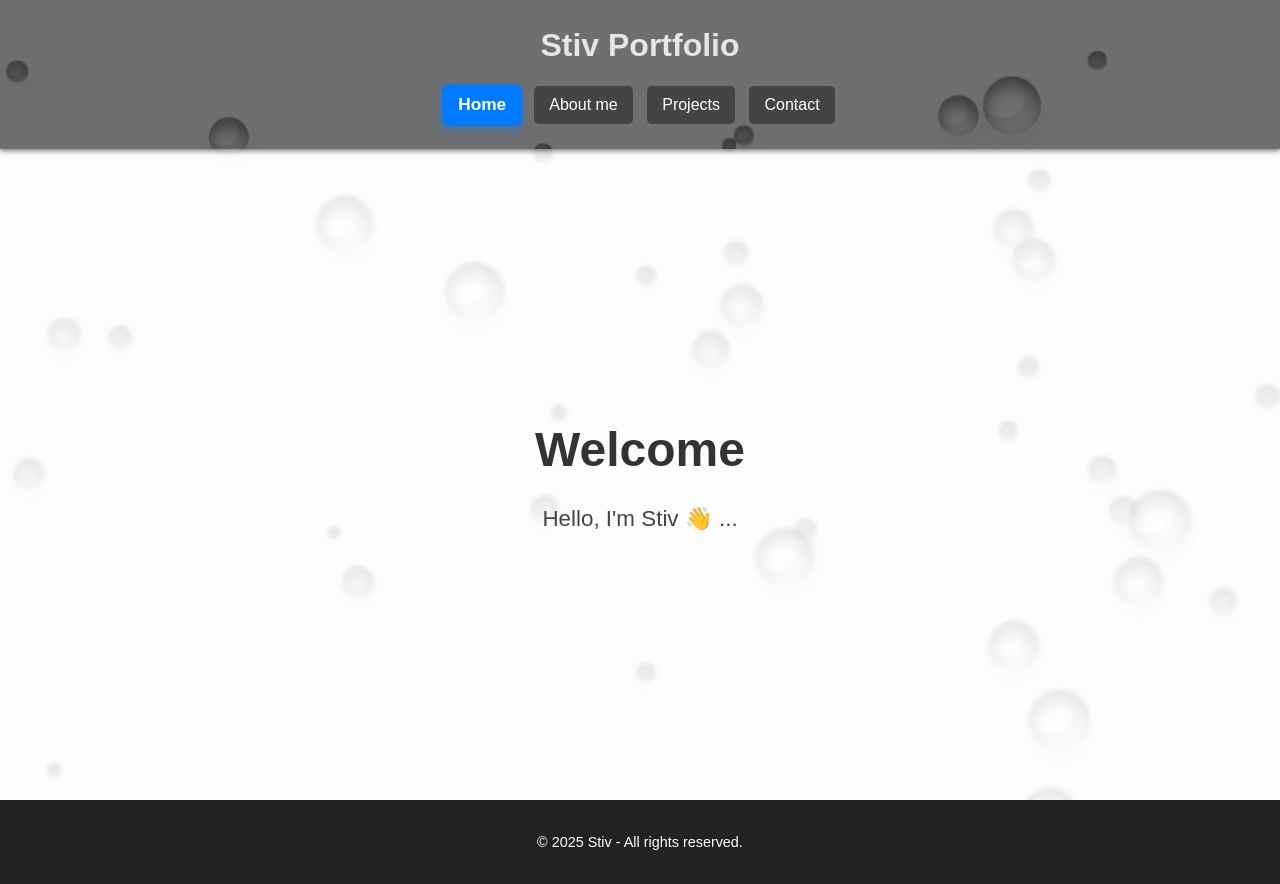
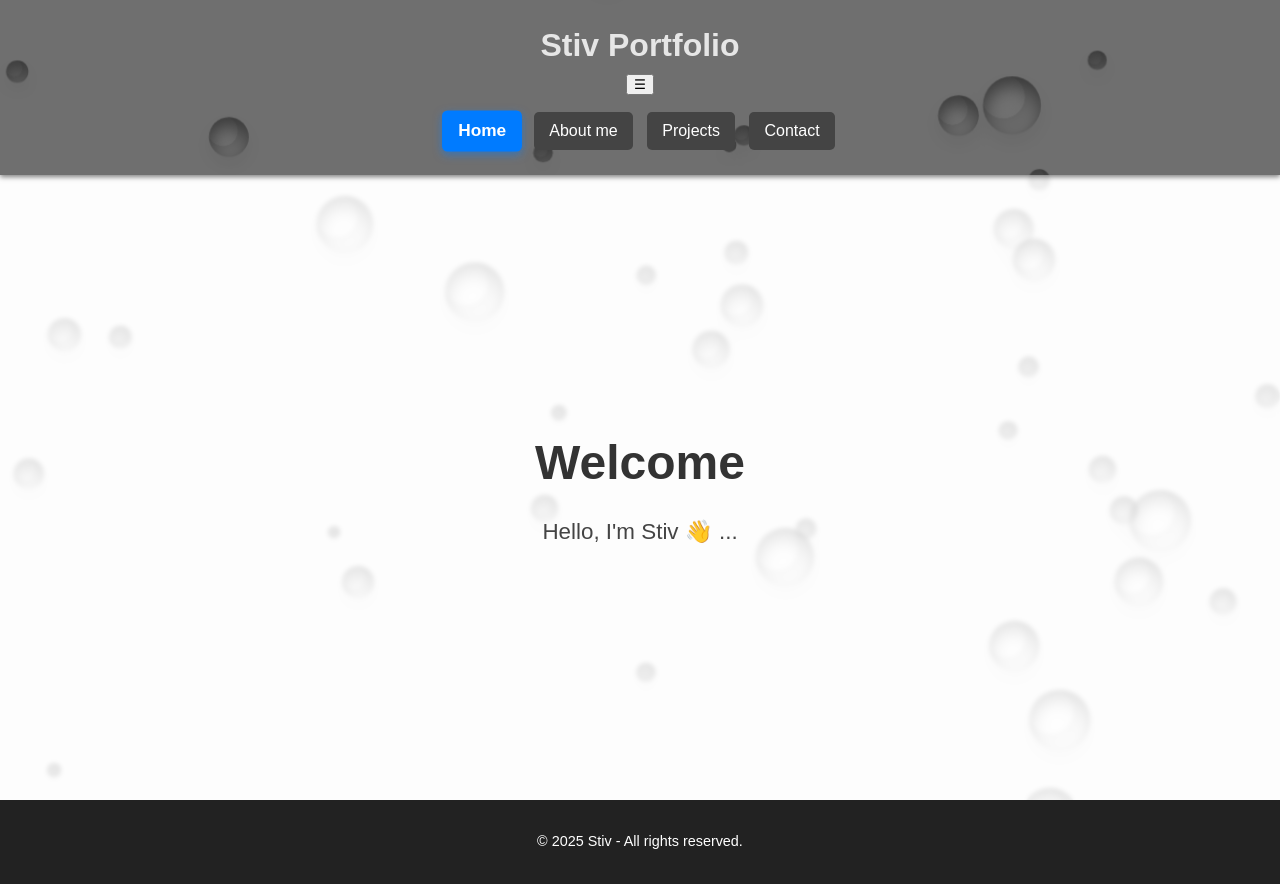
Before and after one commit to stivportfolio-ai/stivportfolio-ai.github.io, a plain HTML site: page index.html in a window 1280 px wide. Drawn offline with Linux system fonts and the light colour scheme.

Commit message:
Update index.html

```diff
--- a/index.html
+++ b/index.html
@@ -13,6 +13,7 @@
 
   <header>
     <h1>Stiv Portfolio</h1>
+    <button class="burger" onclick="toggleMenu()">☰</button>
     <nav>
       <button onclick="scrollToSection('home')">Home</button>
       <button onclick="scrollToSection('about')">About me</button>
```
